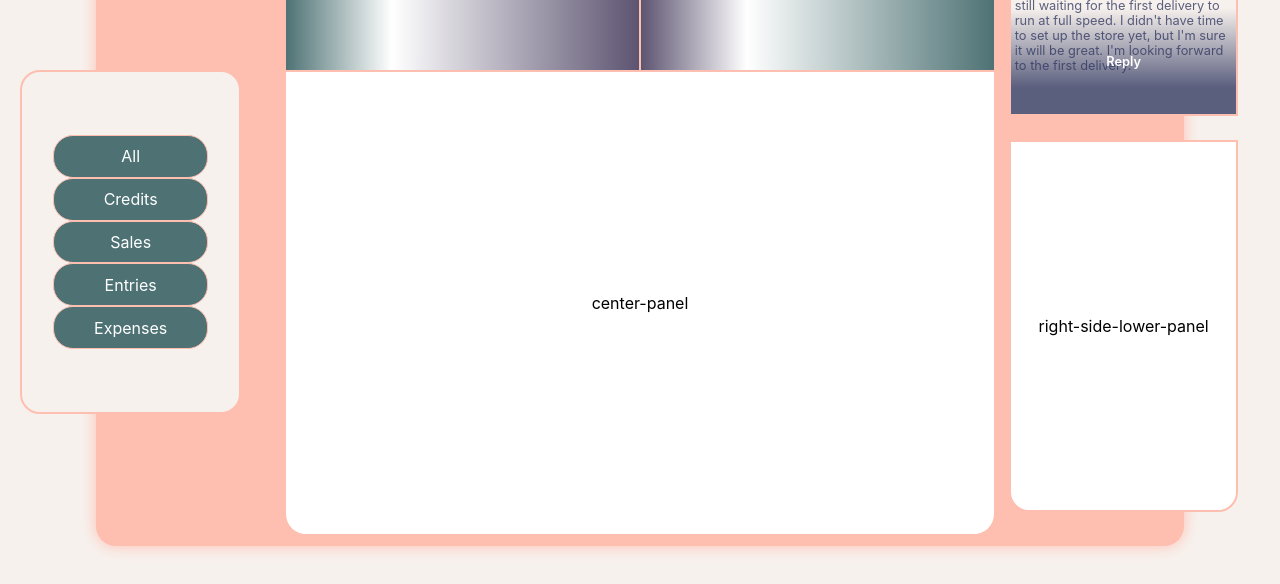
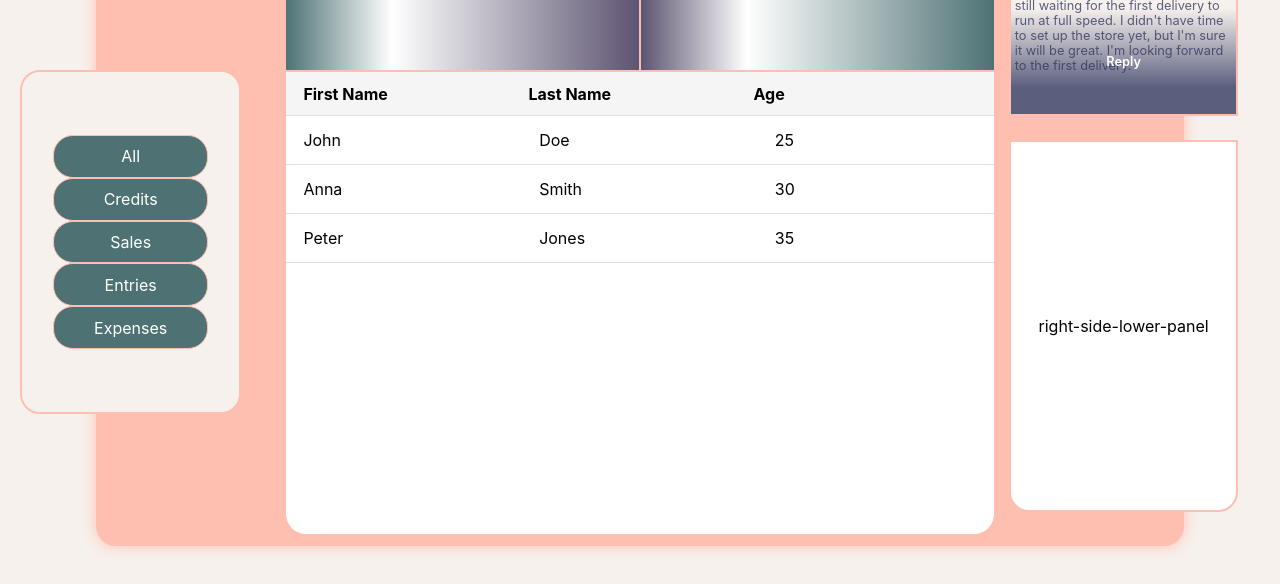
Before and after one commit to GedeonTS/counting-board, a React (Create React App) app: page / in a window 1280 px wide. Shown: the part 194-778 px from the top of the page. Built offline with nearby package versions, Linux system fonts and the light colour scheme.

Commit message:
Add Table as center panel

```diff
--- a/src/components/Dashboard.js
+++ b/src/components/Dashboard.js
@@ -20,7 +20,7 @@ function Dashboard() {
             <MyChart />
           </div>
         </div>
-        <div className='center-panel'>center-panel</div>
+        <div className='center-panel'><Table/></div>
         <ul className='left-side-panel'>
           <li className='left-menu-option'>All</li>
           <li className='left-menu-option'>Credits</li>
```
